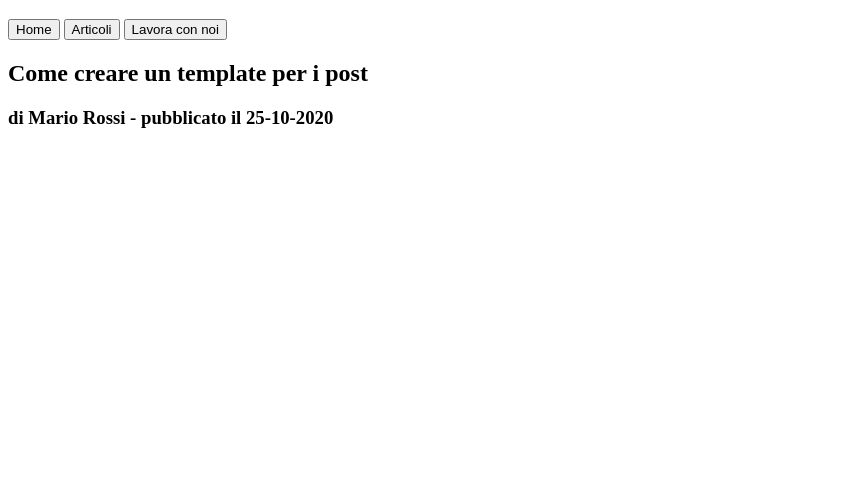
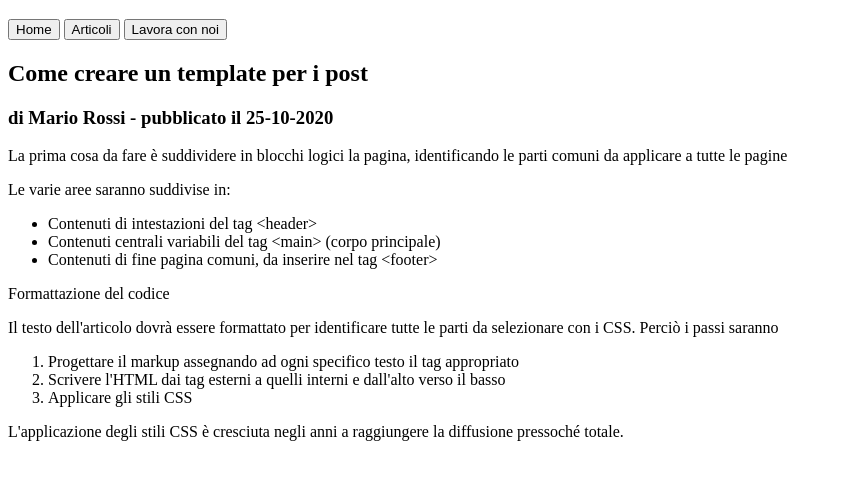
Before and after one commit to C043/U1D2, a plain HTML site: page index.html in a window 1280 px wide. Shown: the part 196-676 px from the top of the page, without its empty margins (0-842 px from the left). Drawn offline with Linux system fonts and the light colour scheme.

Commit message:
Added post content

```diff
--- a/index.html
+++ b/index.html
@@ -20,11 +20,47 @@
       <button>Articoli</button>
       <button>Lavora con noi</button>
     </nav>
+    <main>
       <section>
         <article>
           <h2>Come creare un template per i post</h2>
           <h3>di Mario Rossi - pubblicato il 25-10-2020</h3>
+          <p>
+            La prima cosa da fare è suddividere in blocchi logici la pagina,
+            identificando le parti comuni da applicare a tutte le pagine
+          </p>
+          <p>Le varie aree saranno suddivise in:</p>
+          <ul>
+            <li>Contenuti di intestazioni del tag &ltheader&gt</li>
+            <li>
+              Contenuti centrali variabili del tag &ltmain&gt (corpo principale)
+            </li>
+            <li>
+              Contenuti di fine pagina comuni, da inserire nel tag &ltfooter&gt
+            </li>
+          </ul>
+          <p>Formattazione del codice</p>
+          <p>
+            Il testo dell'articolo dovrà essere formattato per identificare
+            tutte le parti da selezionare con i CSS. Perciò i passi saranno
+          </p>
+          <ol>
+            <li>
+              Progettare il markup assegnando ad ogni specifico testo il tag
+              appropriato
+            </li>
+            <li>
+              Scrivere l'HTML dai tag esterni a quelli interni e dall'alto verso
+              il basso
+            </li>
+            <li>Applicare gli stili CSS</li>
+          </ol>
+          <p>
+            L'applicazione degli stili CSS è cresciuta negli anni a raggiungere
+            la diffusione pressoché totale.
+          </p>
         </article>
       </section>
+    </main>
   </body>
 </html>
```
Lines whose indentation alone changed are shown as unchanged.
